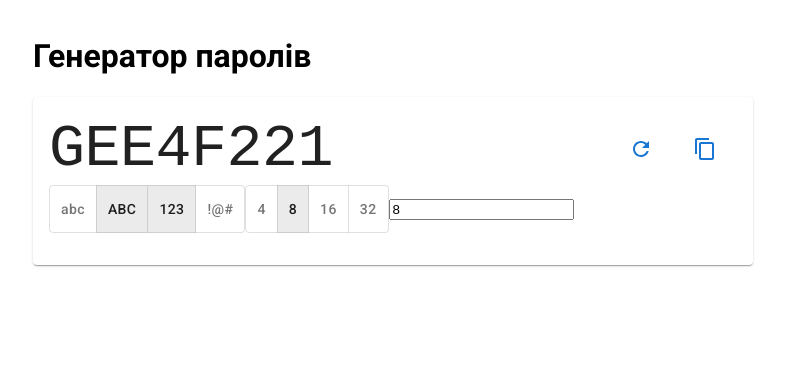
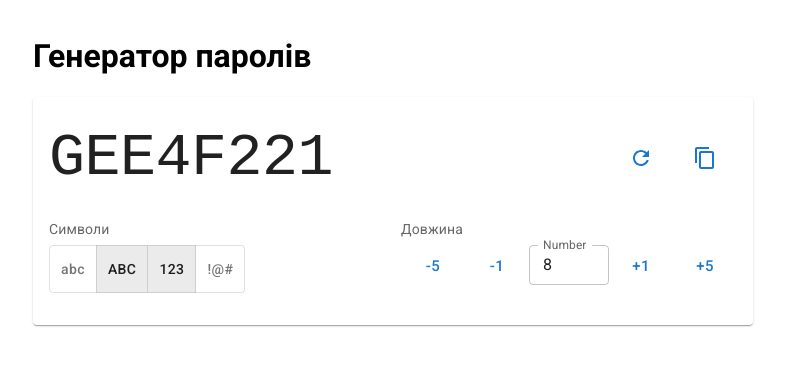
Before and after one commit to hutulia/password-generator, a React (Create React App) app: page / in a window 1280 px wide. Shown: the top 366 px of the page, without its empty margins (247-1032 px from the left). Built offline with nearby package versions, Linux system fonts and the light colour scheme.

Commit message:
Start use MUI

```diff
--- a/src/ui/password/copy.js
+++ b/src/ui/password/copy.js
@@ -22,5 +22,5 @@ export function Copy() {
         },750);
     };
 
-    return <Button size="medium" onClick={copy}>{currentSymbol}</Button>;
+    return <Button size="large" onClick={copy}>{currentSymbol}</Button>;
 }
--- a/src/ui/password/custom-length.js
+++ b/src/ui/password/custom-length.js
@@ -4,6 +4,9 @@ import {PasswordEvents} from "../../modules/password-builder/password-events";
 import React from 'react';
 import {PasswordContext} from "./password";
 import { useContext } from "react";
+import TextField from '@mui/material/TextField';
+import RefreshIcon from "@mui/icons-material/Refresh";
+import Button from "@mui/material/Button";
 
 export function CustomLength() {
     const passwordBuilder = useContext(PasswordContext);
@@ -13,17 +16,59 @@ export function CustomLength() {
         passwordBuilder.setLength(e.target.value).build();
     };
 
+    const diff = (howMush) => {
+        console.log(howMush);
+        passwordBuilder.setLength(passwordBuilder.getLength()+howMush).build();
+    };
+
+
     React.useEffect(() => {
         passwordBuilder.getEvents().on(PasswordEvents.LENGTH_UPDATED,()=>setLength(passwordBuilder.getLength()));
     },[]);
 
     return (
-        <input
-            type="number"
-            value={length}
-            onChange={change}
-            min="0"
-            size="3"
-        />
+        <div className={'custom-length'} style={{
+            display: "flex",
+        }}>
+            <Button
+                onClick={() => {diff(-5)}}
+                size="large"
+            >
+                -5
+            </Button>
+            <Button
+                onClick={() => {diff(-1)}}
+                size="large"
+            >
+                -1
+            </Button>
+            <TextField
+                id="outlined-number"
+                label="Number"
+                type="number"
+                value={length}
+                onChange={change}
+                size="small"
+                style = {{
+                    width: "5em",
+                    textAlign: "center",
+                }}
+                InputLabelProps={{
+                    shrink: true,
+                }}
+            />
+            <Button
+                onClick={() => {diff(1)}}
+                size="large"
+            >
+                +1
+            </Button>
+            <Button
+                onClick={() => {diff(5)}}
+                size="large"
+            >
+                +5
+            </Button>
+        </div>
     );
 }
--- a/src/ui/password/password-as-text.js
+++ b/src/ui/password/password-as-text.js
@@ -21,6 +21,9 @@ export function PasswordAsText() {
                 overflow: "hidden",
                 whiteSpace: "nowrap",
                 fontFamily: "monospace",
+                fontWeight: "100",
+                lineHeight: "1.5em",
+                minHeight: "1.5em",
             }}>
                 {passwordAsText}
             </Typography>
--- a/src/ui/password/password.js
+++ b/src/ui/password/password.js
@@ -13,6 +13,7 @@ import Card from '@mui/material/Card';
 import CardActions from '@mui/material/CardActions';
 import CardContent from '@mui/material/CardContent';
 import {PasswordEvents} from "../../modules/password-builder/password-events";
+import Typography from '@mui/material/Typography';
 
 export const PasswordContext = createContext();
 
@@ -48,6 +49,7 @@ export function Password({passwordBuilder}) {
                         justifyContent: "space-between",
                         alignItems: "center",
                         overflow: "hidden",
+                        marginBottom: "1em",
                     }}>
                         <PasswordAsText />
                         <div className="actions" style={{
@@ -60,8 +62,15 @@ export function Password({passwordBuilder}) {
                     </div>
 
 
-                    <div>
-
+                    <div className={'settings'} style={{
+                        display: "flex",
+                    }}>
+                        <div className={'settings-symbols'} style={{
+                            flexGrow: "1",
+                        }}>
+                            <Typography sx={{ fontSize: 14 }} color="text.secondary" gutterBottom>
+                                Символи
+                            </Typography>
                             <ToggleButtonGroup
                                 value={formats}
                                 onChange={handleFormat}
@@ -80,20 +89,17 @@ export function Password({passwordBuilder}) {
                                     !@#
                                 </ToggleButton>
                             </ToggleButtonGroup>
+                        </div>
 
-                    <ToggleButtonGroup
-                        value={predefinedLengthUsed}
-                        onChange={handlePredefinedLength}
-                        exclusive={true}
-                        aria-label="predefined-length"
-                    >
-                        <ToggleButton value={4} aria-label={4}>4</ToggleButton>
-                        <ToggleButton value={8} aria-label={8}>8</ToggleButton>
-                        <ToggleButton value={16} aria-label={16}>16</ToggleButton>
-                        <ToggleButton value={32} aria-label={32}>32</ToggleButton>
-                    </ToggleButtonGroup>
+                        <div className={'length-settings'}>
+                            <Typography sx={{ fontSize: 14 }} color="text.secondary" gutterBottom>
+                                Довжина
+                            </Typography>
 
-                    <CustomLength />
+                            <div><CustomLength /></div>
+
+
+                        </div>
                     </div>
 
                 </CardContent>
--- a/src/ui/password/renew.js
+++ b/src/ui/password/renew.js
@@ -12,10 +12,9 @@ export function Renew() {
     return (
         <Button
             onClick={() => passwordBuilder.build()}
-            size="medium"
+            size="large"
         >
             <RefreshIcon />
         </Button>
-
     );
 }
```
Also changed, not shown: 1 other file (tests, documents, lock files or other folders). Lines whose indentation alone changed are shown as unchanged.
